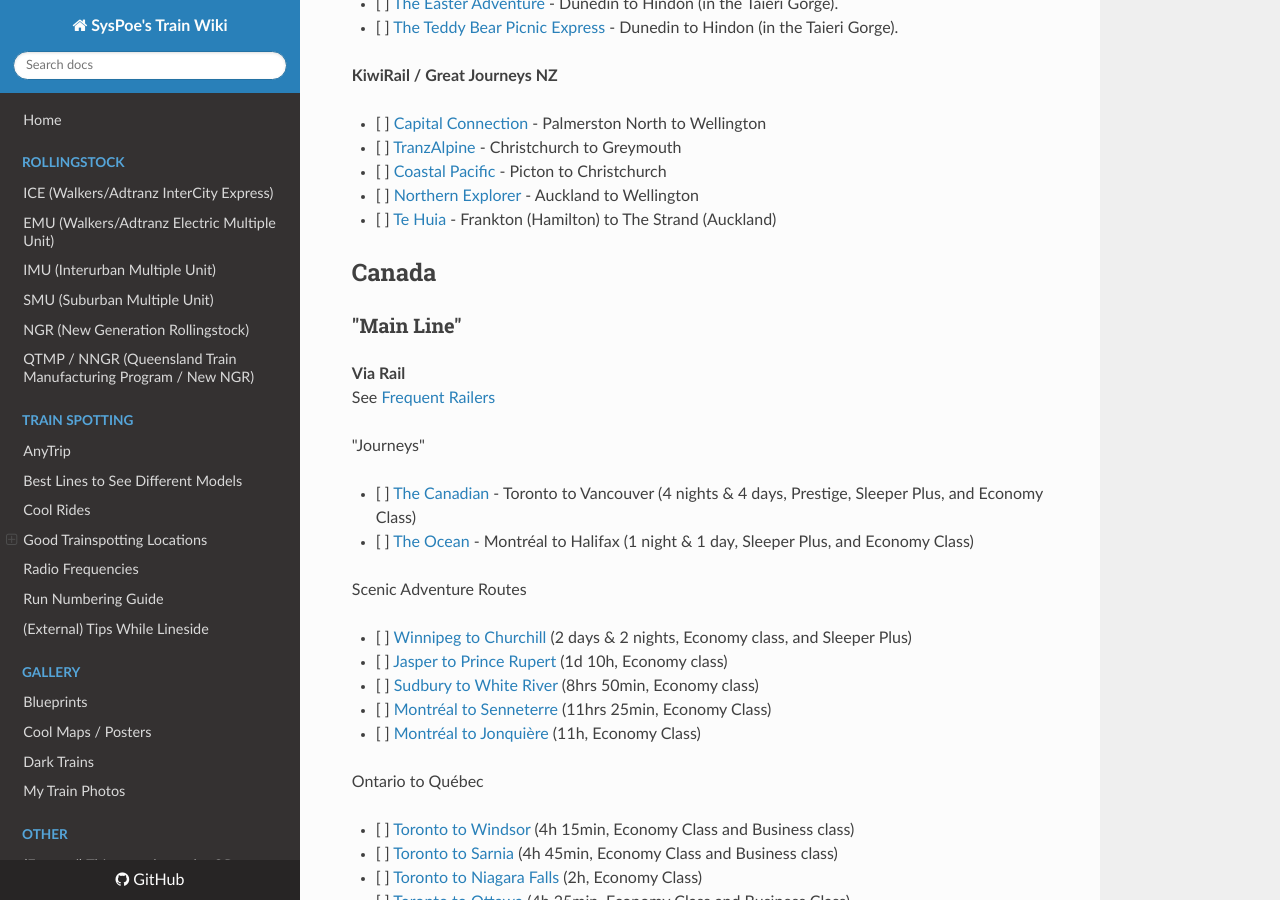
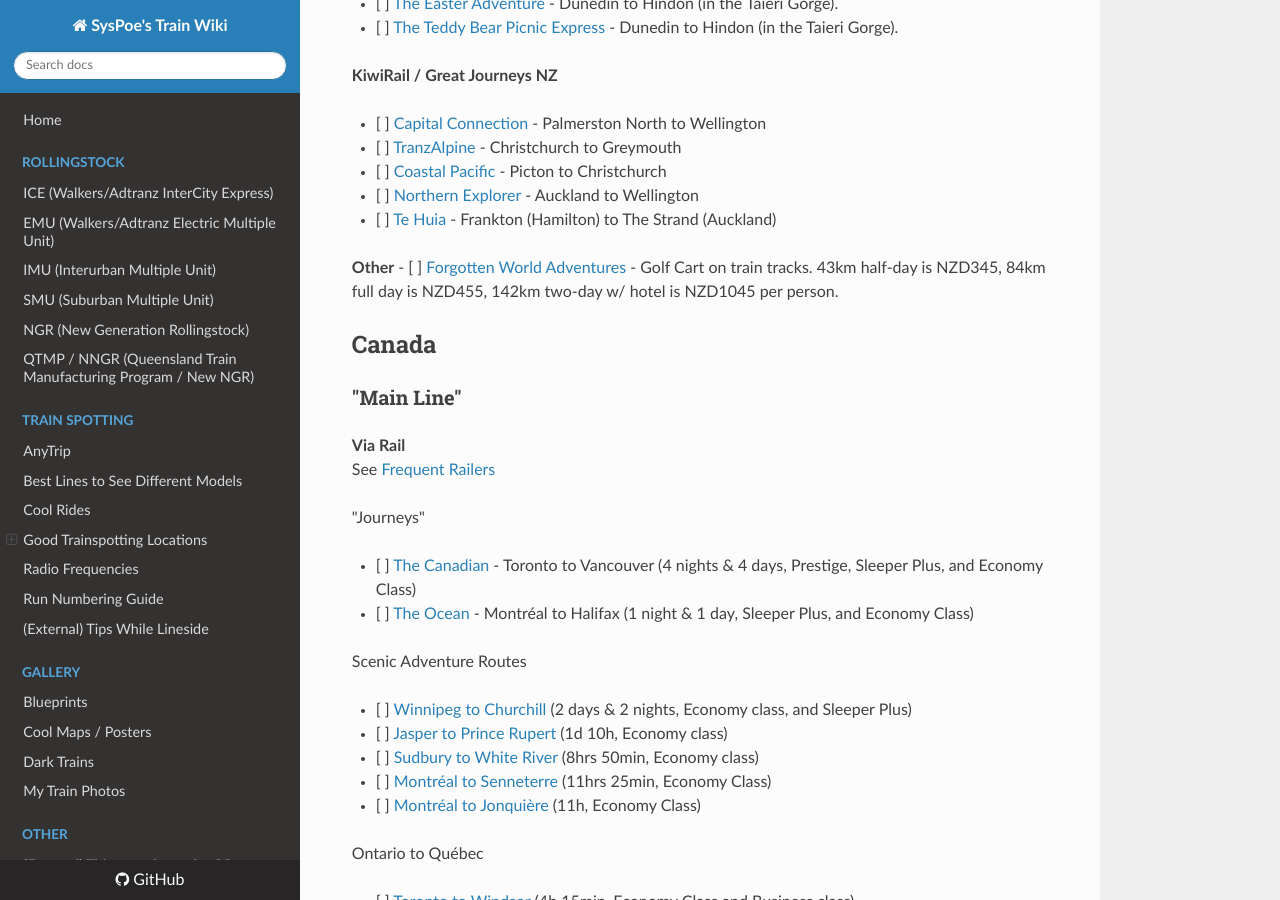
Before and after one commit to SysPoe/train-wiki, an MkDocs documentation site: the page built from docs/Bucket-List.md, in a window 1280 px wide and 900 px high, scrolled down 1288 px. Built offline with MkDocs 1.6.1, drawn with Linux system fonts in a browser that asks for light colours; nearby versions of some CDN libraries.

Commit message:
Update Bucket-List.md
Add Forgotten World Adventures

```diff
--- a/docs/Bucket-List.md
+++ b/docs/Bucket-List.md
@@ -56,6 +56,9 @@
 - [ ] [Northern Explorer](https://www.greatjourneysnz.com/scenic-trains/northern-explorer-train/) - Auckland to Wellington
 - [ ] [Te Huia](https://www.tehuiatrain.co.nz/) - Frankton (Hamilton) to The Strand (Auckland)
 
+**Other**
+- [ ] [Forgotten World Adventures](https://forgottenworldadventures.co.nz/) - Golf Cart on train tracks. 43km half-day is NZD345, 84km full day is NZD455, 142km two-day w/ hotel is NZD1045 per person.
+
 ## Canada
 
 ### "Main Line"
```
